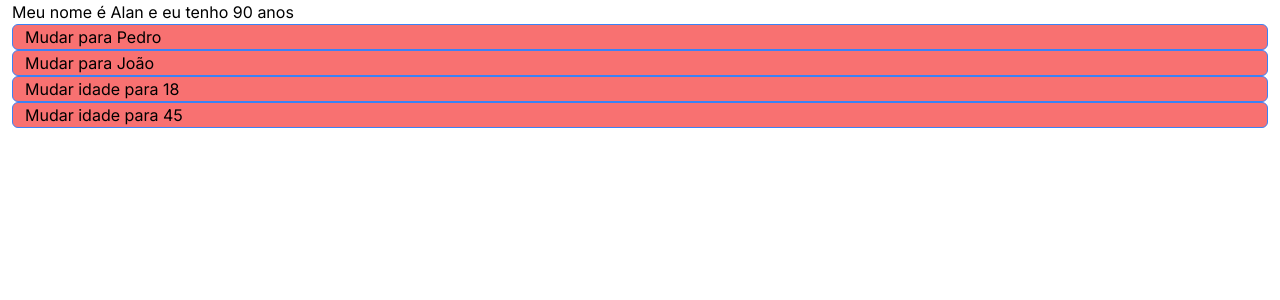
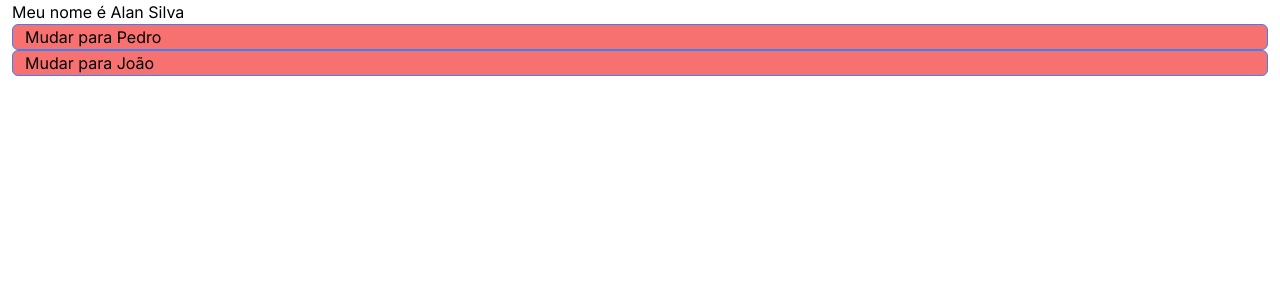
Before and after one commit to alansilva-java/aula-react, a Next.js app: page / in a window 1280 px wide. Shown: the top 300 px of the page. Built offline with nearby package versions, Linux system fonts and the light colour scheme.

Commit message:
efects01-react

```diff
--- a/src/app/page.tsx
+++ b/src/app/page.tsx
@@ -6,31 +6,23 @@ import { useEffect, useState } from "react";
 
 const Page = () => {
 
-  /*
-  1. Definição da função que vai rodar.
-  2. Definição de quando vai rodar
-  3. Definição do que fazer quando o componente sumir/unload
-  */
-
-  const [ name, setName] = useState('Alan');
-  const [ age, setAge] = useState('90')
+  const [ firstName, setFirstName] = useState('Alan');
+  const [ lastName, setLastName] = useState('Silva')
+  const [ fullName, setFullName] = useState('');
 
   useEffect(() => {
-    console.log('rodou o effect')
-  }, [age]);
+    setFullName(firstName + ' ' + lastName);
+  }, [firstName, lastName]);
 
 
 
 
   return (
     <div className="flex flex-col px-3">
-      <p>Meu nome é {name} e eu tenho {age} anos</p>
+      <p>Meu nome é {fullName}</p>
       <div className="flex flex-col">
-      <button className=" hover:bg-opacity-50 text-left px-3 py2 rounded-md border border-blue-500 bg-red-400" onClick={() => setName('Pedro')}>Mudar para Pedro</button>
-      <button className=" hover:bg-opacity-50 text-left px-3 py2 rounded-md border border-blue-500 bg-red-400" onClick={() => setName('João')}>Mudar para João</button>
-      <button className=" hover:bg-opacity-50 text-left px-3 py2 rounded-md border border-blue-500 bg-red-400" onClick={() => setAge('18')}>Mudar idade para 18</button>
-      <button className=" hover:bg-opacity-50 text-left px-3 py2 rounded-md border border-blue-500 bg-red-400" onClick={() => setAge('45')}>Mudar idade para 45</button>
-
+      <button className=" hover:bg-opacity-50 text-left px-3 py2 rounded-md border border-blue-500 bg-red-400" onClick={() => setFirstName('Pedro')}>Mudar para Pedro</button>
+      <button className=" hover:bg-opacity-50 text-left px-3 py2 rounded-md border border-blue-500 bg-red-400" onClick={() => setFirstName('João')}>Mudar para João</button>
       </div>
     </div>
 
```
